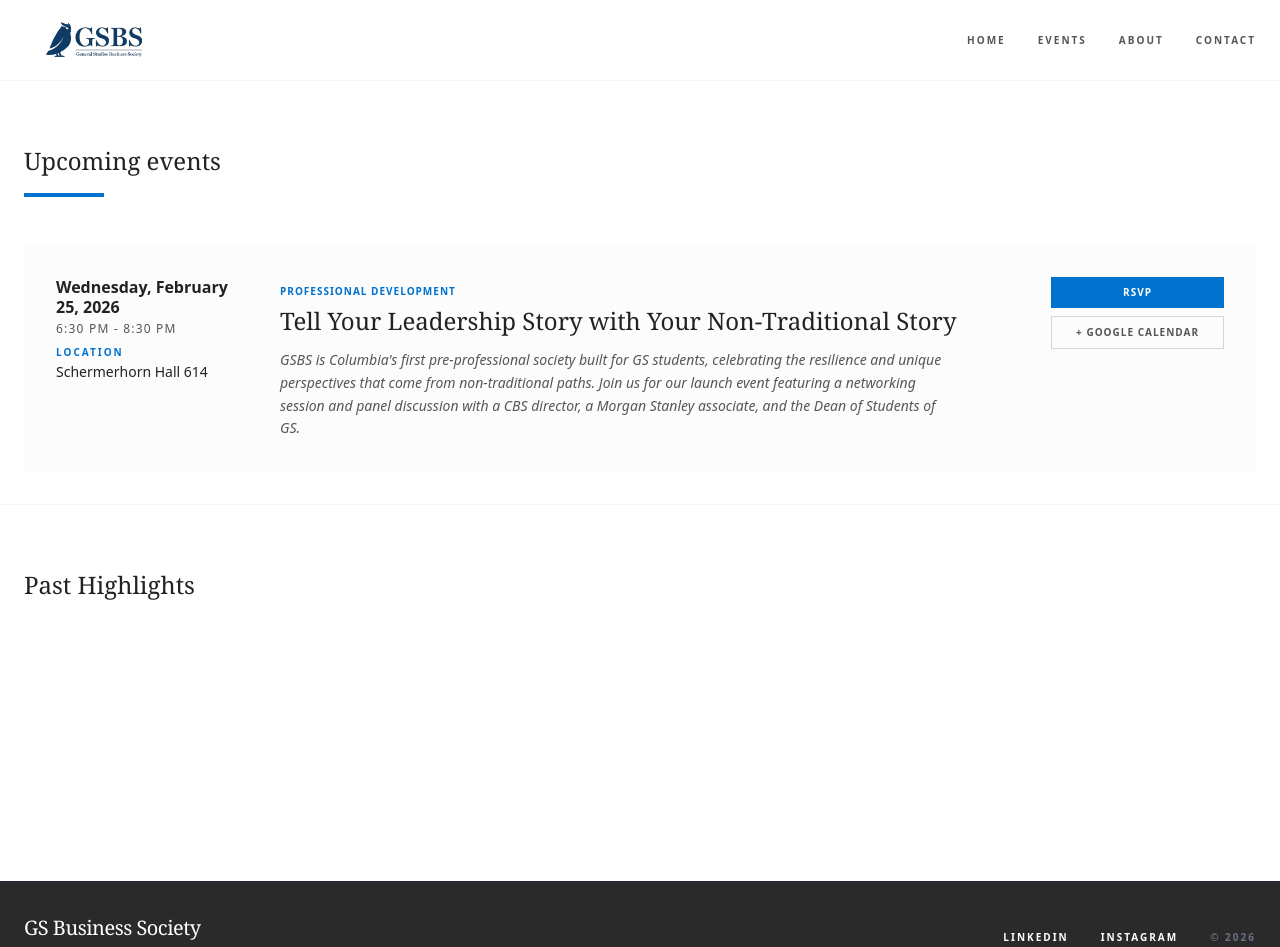
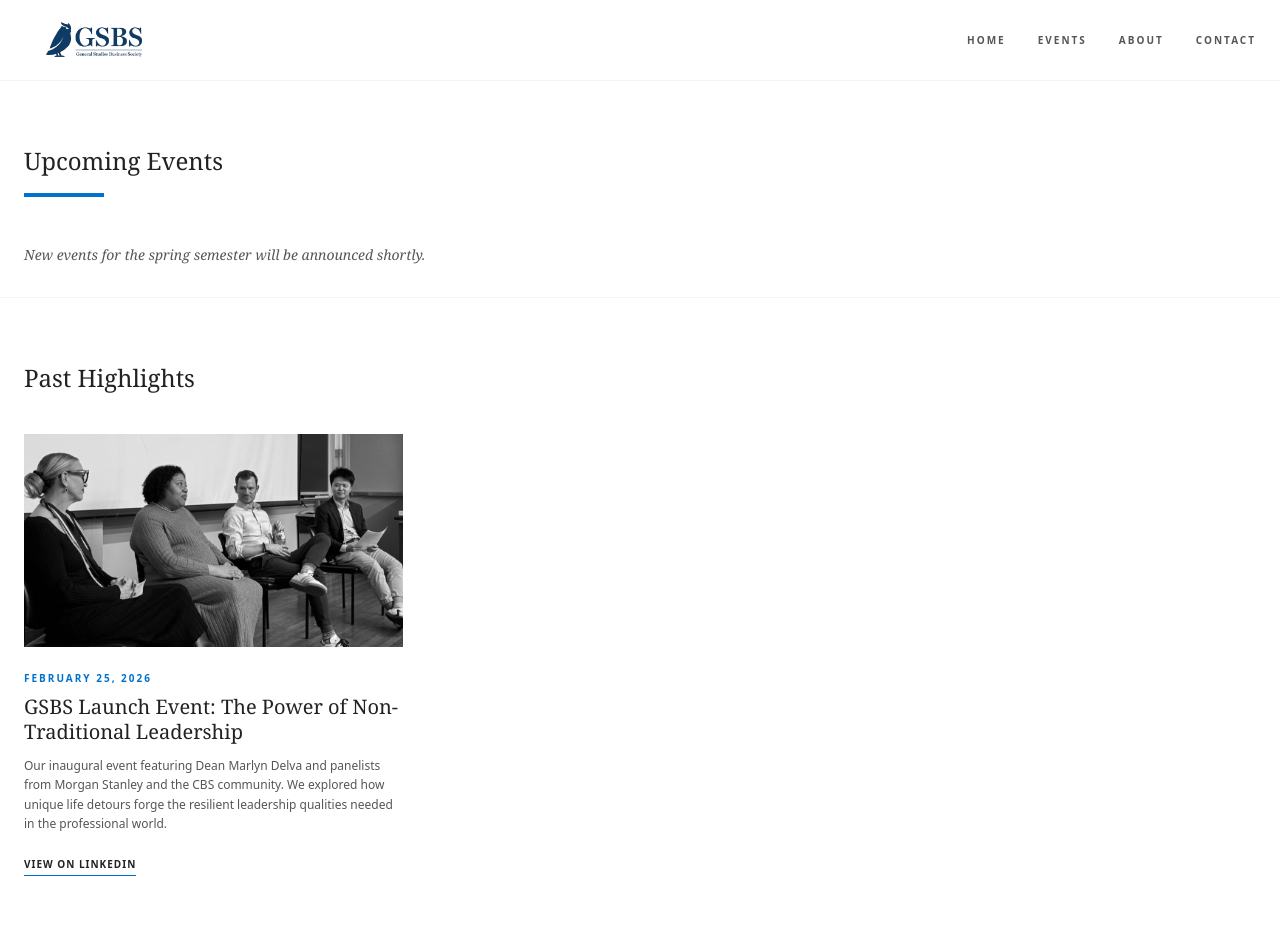
Before and after one commit to gsbusinesssociety/gsbusinesssociety.github.io, a Next.js app: page /events in a window 1280 px wide. Shown: the top 947 px of the page. Built offline with nearby package versions, Linux system fonts and the light colour scheme.

Commit message:
feat: migrate launch event to highlights and integrate GA4 tracking

```diff
--- a/app/events/page.tsx
+++ b/app/events/page.tsx
@@ -1,101 +1,75 @@
 import React from 'react';
 
-const UPCOMING_EVENTS = [
+// 1. Clear out upcoming events for now (or add your next one!)
+const UPCOMING_EVENTS = [];
+
+// 2. Transformed the LinkedIn post into a clean highlight object
+const PAST_EVENTS = [
   {
-    title: "Tell Your Leadership Story with Your Non-Traditional Story",
-    date: "20260225T233000Z",
-    endDate: "20260226T013000Z",
-    displayDate: "Wednesday, February 25, 2026",
-    time: "6:30 PM - 8:30 PM",
-    location: "Schermerhorn Hall 614",
-    description: "GSBS is Columbia's first pre-professional society built for GS students, celebrating the resilience and unique perspectives that come from non-traditional paths. Join us for our launch event featuring a networking session and panel discussion with a CBS director, a Morgan Stanley associate, and the Dean of Students of GS.",
-    category: "Professional Development",
-    rsvpLink: "https://forms.gle/RtaYtec3PZXGVtkGA"
-  },
+    title: "GSBS Launch Event: The Power of Non-Traditional Leadership",
+    date: "February 25, 2026",
+    description: "Our inaugural event featuring Dean Marlyn Delva and panelists from Morgan Stanley and the CBS community. We explored how unique life detours forge the resilient leadership qualities needed in the professional world.",
+    category: "Panel & Networking",
+    image: "/launch-event.jpeg", // Replace with a real photo from last night!
+    link: "https://www.linkedin.com/posts/gx2173_columbia-general-studies-business-society-ugcPost-7432836934500061184-DS-A?utm_source=share&utm_medium=member_desktop&rcm=ACoAABY3M8EB69xaH0QG60BC3VGy1Lc8o8jeAaQ" // Link to your post
+  }
 ];
-
-// const PAST_EVENTS = [
-//   {
-//     title: "Spring Strategy Mixer",
-//     date: "December 2025",
-//     description: "An informal gathering for GS students to discuss recruitment cycles and peer mentorship.",
-//     image: "/past-event-1.jpg" // Add a grayscale photo here later
-//   }
-// ];
-
-
 
 export default function EventsPage() {
   return (
     <main className="min-h-screen bg-[var(--background)] pb-24 transition-colors duration-300">
-      {/* COMPACT HEADER that matches past highlights  */}
-<section className="pt-16 pb-4 max-w-7xl mx-auto px-6">
-  <h2 className="font-serif text-2xl text-[var(--foreground)] mb-4">Upcoming events</h2>
-  <div className="h-1 w-20 bg-[var(--columbia-blue)]"></div>
-</section>
 
-{/* UPCOMING EVENTS LIST  */}
+      {/* UPCOMING EVENTS SECTION */}
+      <section className="pt-16 pb-4 max-w-7xl mx-auto px-6">
+        <h2 className="font-serif text-2xl text-[var(--foreground)] mb-4">Upcoming Events</h2>
+        <div className="h-1 w-20 bg-[var(--columbia-blue)]"></div>
+      </section>
       <section className="max-w-7xl mx-auto px-6 py-8">
-        <div className="space-y-12">
-          {UPCOMING_EVENTS.map((event, index) => {
-            const gCalLink = `https://www.google.com/calendar/render?action=TEMPLATE&text=${encodeURIComponent(event.title)}&dates=${event.date}/${event.endDate}&details=${encodeURIComponent(event.description)}&location=${encodeURIComponent(event.location)}`;
+        {UPCOMING_EVENTS.length > 0 ? (
+          <div className="space-y-12">
+            {/* ... keep your existing .map logic here ... */}
+          </div>
+        ) : (
+          <p className="text-[var(--accent-grey)] text-sm italic font-serif">
+            New events for the spring semester will be announced shortly.
+          </p>
+        )}
+      </section>
 
-            return (
-              <div key={index} className="flex flex-col md:flex-row gap-8 items-start bg-gray-50/50 dark:bg-white/5 p-8 rounded-sm">
-
-                {/* LOGISTICS COLUMN (DATE, TIME, LOCATION) */}
-                <div className="w-full md:w-48 shrink-0">
-                  <p className="font-bold text-[var(--foreground)] leading-tight">{event.displayDate}</p>
-                  <p className="text-xs text-[var(--accent-grey)] mt-1 uppercase tracking-widest">{event.time}</p>
-
-                  {/* Location added here */}
-                  <div className="mt-4 pt-4 border-t border-gray-200 dark:border-gray-700 md:border-t-0 md:mt-2 md:pt-0">
-                    <p className="text-[10px] font-bold uppercase tracking-[0.2em] text-[var(--columbia-blue)] mb-0.5">Location</p>
-                    <p className="text-sm text-[var(--foreground)] leading-snug">{event.location}</p>
-                  </div>
-                </div>
-
-                <div className="flex-1">
-                  <span className="text-[var(--columbia-blue)] text-[10px] font-bold uppercase tracking-widest">{event.category}</span>
-                  <h4 className="font-serif text-2xl text-[var(--foreground)] mt-1">{event.title}</h4>
-                  <p className="text-[var(--accent-grey)] mt-3 text-sm leading-relaxed max-w-2xl italic">
-                    {event.description}
-                  </p>
-                </div>
-
-                <div className="flex flex-col gap-2 w-full md:w-auto">
-                  <a href={event.rsvpLink} target="_blank" rel="noopener noreferrer" className="bg-[#0072CE] text-white px-6 py-2 text-[10px] font-bold uppercase tracking-widest hover:brightness-110 transition-all text-center">
-                    RSVP
-                  </a>
-                  <a href={gCalLink} target="_blank" rel="noopener noreferrer" className="border border-gray-300 dark:border-gray-600 text-[var(--accent-grey)] px-6 py-2 text-[10px] font-bold uppercase tracking-widest hover:bg-white dark:hover:bg-gray-800 transition-all text-center">
-                    + Google Calendar
-                  </a>
+      {/* PAST HIGHLIGHTS SECTION */}
+      <section className="max-w-7xl mx-auto px-6 pt-16 border-t border-gray-100 dark:border-gray-800">
+        <h2 className="font-serif text-2xl text-[var(--foreground)] mb-10">Past Highlights</h2>
+        <div className="grid grid-cols-1 md:grid-cols-2 lg:grid-cols-3 gap-12">
+          {PAST_EVENTS.map((event, index) => (
+            <div key={index} className="group cursor-default">
+              <div className="relative aspect-video bg-gray-200 dark:bg-gray-800 mb-6 overflow-hidden transition-all duration-500">
+                 {/* Once you upload the photo, uncomment the img tag below */}
+                <img src={event.image} alt={event.title} className="object-cover w-full h-full grayscale group-hover:grayscale-0 transition-all duration-700" />
+                <div className="w-full h-full flex items-center justify-center text-[10px] text-gray-400 uppercase tracking-widest border border-dashed border-gray-300 dark:border-gray-700">
+                   {event.category}
                 </div>
               </div>
-            );
-          })}
-        </div>
-      </section>
 
-      {/* PAST EVENTS SECTION */}
-      <section className="max-w-7xl mx-auto px-6 pt-16 border-t border-gray-100 dark:border-gray-800">
-        <h2 className="font-serif text-2xl text-[var(--foreground)] mb-10">Past Highlights</h2>
-        <div className="grid grid-cols-1 md:grid-cols-3 gap-12">
-          {/* {PAST_EVENTS.map((event, index) => (
-            <div key={index} className="group cursor-default">
-              <div className="aspect-video bg-gray-200 dark:bg-gray-800 mb-4 overflow-hidden grayscale group-hover:grayscale-0 transition-all duration-500">
-                Once you have a photo, use <img src={event.image} /> here
-                <div className="w-full h-full flex items-center justify-center text-[10px] text-gray-400 uppercase tracking-widest">
-                   Archive Photo
-                </div>
-              </div>
-              <h3 className="font-serif text-lg text-[var(--foreground)]">{event.title}</h3>
-              <p className="text-[10px] text-[var(--columbia-blue)] font-bold uppercase tracking-tighter mb-2">{event.date}</p>
-              <p className="text-xs text-[var(--accent-grey)] leading-relaxed line-clamp-2">
+              <p className="text-[10px] text-[var(--columbia-blue)] font-bold uppercase tracking-[0.2em] mb-2">
+                {event.date}
+              </p>
+              <h3 className="font-serif text-xl text-[var(--foreground)] mb-3 leading-tight group-hover:text-[var(--columbia-blue)] transition-colors">
+                {event.title}
+              </h3>
+              <p className="text-xs text-[var(--accent-grey)] leading-relaxed mb-4">
                 {event.description}
               </p>
+
+              <a
+                href={event.link}
+                target="_blank"
+                rel="noopener noreferrer"
+                className="text-[10px] font-bold uppercase tracking-widest border-b border-[var(--columbia-blue)] pb-1 hover:text-[var(--columbia-blue)] transition-all"
+              >
+                View on LinkedIn
+              </a>
             </div>
-          ))} */}
+          ))}
         </div>
       </section>
     </main>
```
Also changed, not shown: public/launch-event.jpeg (added).
